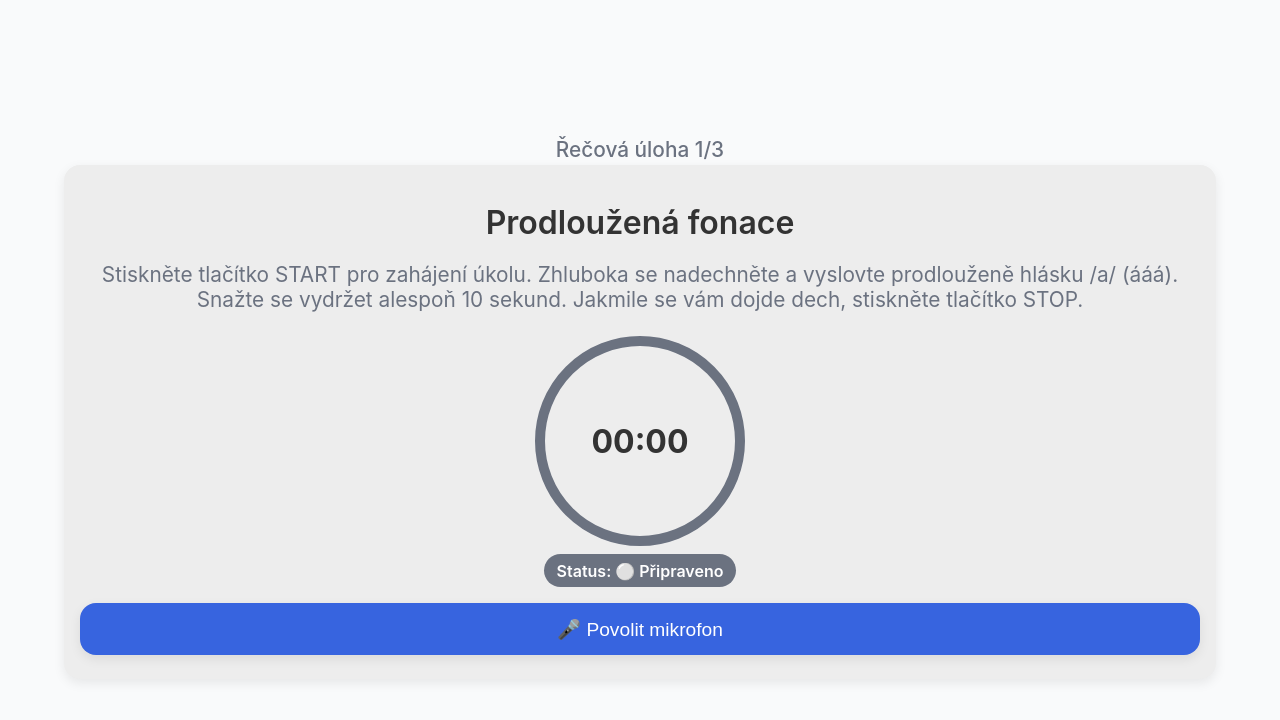
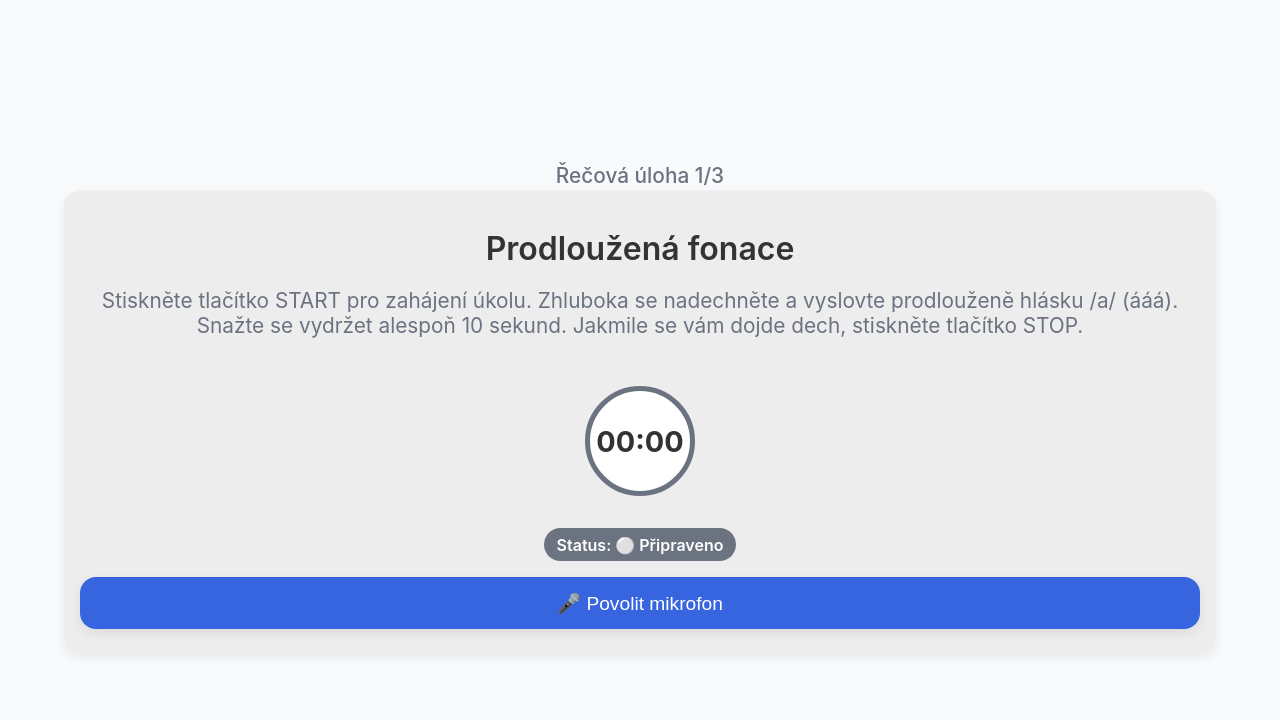
Before and after one commit to maskopav/web_app_test_react, a React (Vite) app: page / in a window 1280 px wide. Shown: the top 720 px of the page. Built offline with nearby package versions, Linux system fonts and the light colour scheme; no server answers.

Commit message:
Audio intensity visualization - circle animation around the timer that grows/shrinks with the voice intensity

```diff
--- a/src/components/VoiceRecorder/AudioVisualizer.jsx
+++ /dev/null
@@ -1,17 +0,0 @@
-import React from 'react';
-
-// components/VoiceRecorder/AudioVisualizer.jsx - Reusable audio visualizer
-export const AudioVisualizer = ({ audioLevels = [], isActive = false, className = "" }) => (
-    <div className={`audio-visualizer ${className}`}>
-        {audioLevels.map((level, index) => (
-            <div
-                key={index}
-                className="visualizer-bar"
-                style={{
-                height: `${Math.max(2, level * 0.8)}px`,
-                opacity: isActive ? 1 : 0.3
-                }}
-            />
-        ))}
-    </div>
-);
--- a/src/components/VoiceRecorder/RecordingTimer.jsx
+++ b/src/components/VoiceRecorder/RecordingTimer.jsx
@@ -1,5 +1,4 @@
 import React from 'react';
-import { AudioVisualizer } from './AudioVisualizer';
 
 // components/VoiceRecorder/RecordingTimer.jsx - Timer circle component
 export const RecordingTimer = ({
@@ -17,19 +16,31 @@ export const RecordingTimer = ({
         return `${mins.toString().padStart(2, '0')}:${secs.toString().padStart(2, '0')}`;
     };
 
+    // Compute intensity from audioLevels (0-100)
+    const avgLevel = audioLevels.length
+        ? audioLevels.reduce((a,b) => a+b, 0) / audioLevels.length
+        : 0;
+    const intensityScale = 1 + avgLevel / 140; // scaling factor for circle size
+    const intensityOpacity = Math.min(0.2 + avgLevel / 200, 1); // glow visibility
+
     return (
         <div className={`timer-wrapper`}>
+            {/* Outer intensity circle */}
+            {status === 'recording' && (
+                <div
+                    className="intensity-circle"
+                    style={{
+                        transform: `scale(${intensityScale})`,
+                        opacity: intensityOpacity,
+                    }}
+                />
+            )}
+
             {/* Timer circle */}
             <div className={`timer-circle ${status}`}>
                 <div className={`timer-display ${status === 'recording' ? 'recording' : ''}`}>
-                {remainingTime !== null ? formatTime(remainingTime) : formatTime(time)}
+                    {remainingTime !== null ? formatTime(remainingTime) : formatTime(time)}
                 </div>
-                {showVisualizer && (status === 'recording' || status === 'paused') && (
-                    <AudioVisualizer
-                        audioLevels={audioLevels}
-                        isActive={status === 'recording'}
-                    />
-                )}
             </div>
 
             {/* Extra control (e.g. play example button) */}
--- a/src/components/VoiceRecorder/VoiceRecorder.css
+++ b/src/components/VoiceRecorder/VoiceRecorder.css
@@ -38,6 +38,17 @@
   display: flex;
   align-items: center;
   justify-content: center;
+  padding: 3vh;
+}
+
+.intensity-circle {
+  position: absolute;
+  width: 150px;
+  height: 150px;
+  border-radius: 50%;
+  background: rgba(255, 0, 0, 0.3); /* red glow, tweak as needed */
+  transition: transform 0.08s linear, opacity 0.08s linear;
+  z-index: 0;
 }
 
 .extra-control {
@@ -60,10 +71,11 @@
 }
 
 .timer-circle {
-  width: 190px;
-  height: 190px;
+  width: 100px;
+  height: 100px;
   border-radius: 50%;
-  border: 10px solid #6b7280;
+  background: white;
+  border: 5px solid #6b7280;
   display: flex;
   align-items: center;
   justify-content: center;
@@ -77,8 +89,8 @@
   border-color: var(--warning);
 }
 .timer-display {
-  font-size: 2rem;
-  font-weight: 700;
+  font-size: 1.8rem;
+  font-weight: bold;
 }
 
 /* Audio Example icon*/
--- a/src/components/VoiceRecorder/index.js
+++ b/src/components/VoiceRecorder/index.js
@@ -1,6 +1,5 @@
 // components/VoiceRecorder/index.js - Barrel export
 export { VoiceRecorder as default } from './VoiceRecorder';
-export { AudioVisualizer } from './AudioVisualizer';
 export { RecordingTimer } from './RecordingTimer';
 export { RecordingControls } from './RecordingControls';
 export { PlaybackSection } from './PlaybackSection';
```
